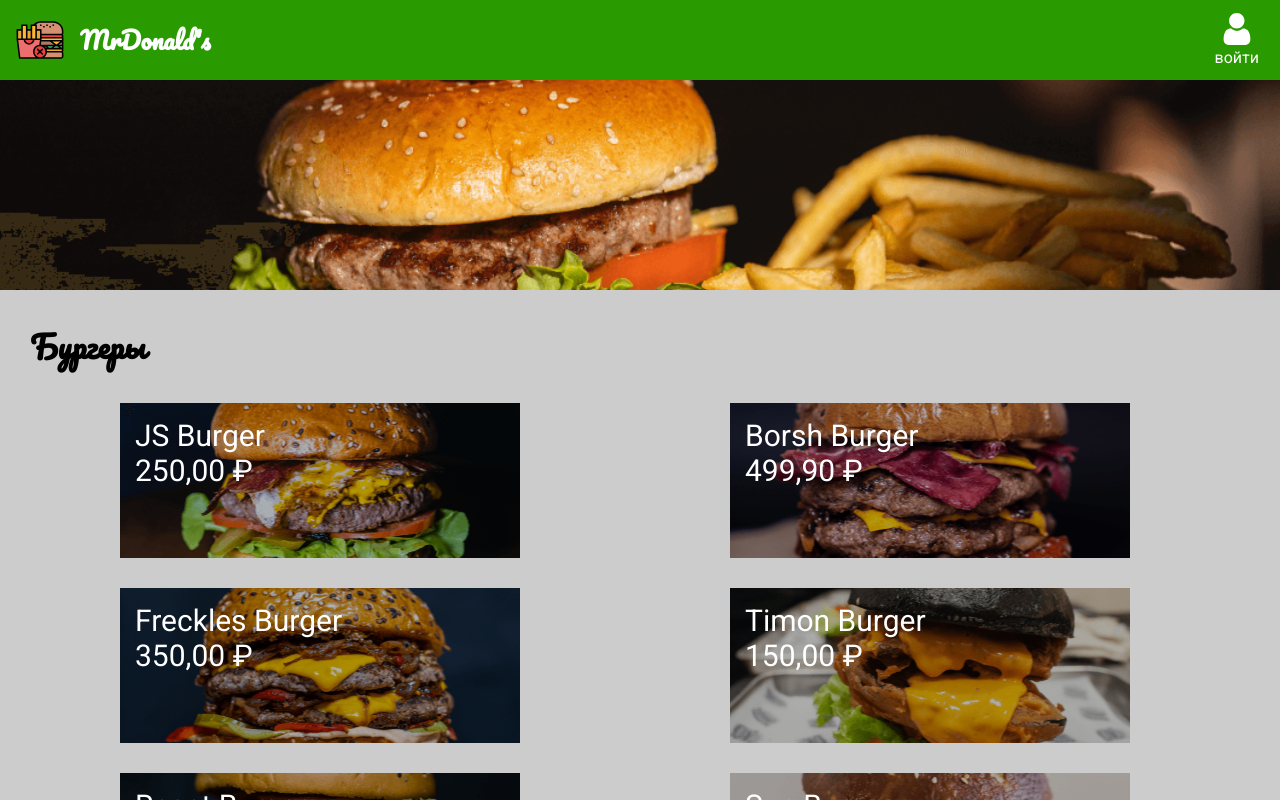
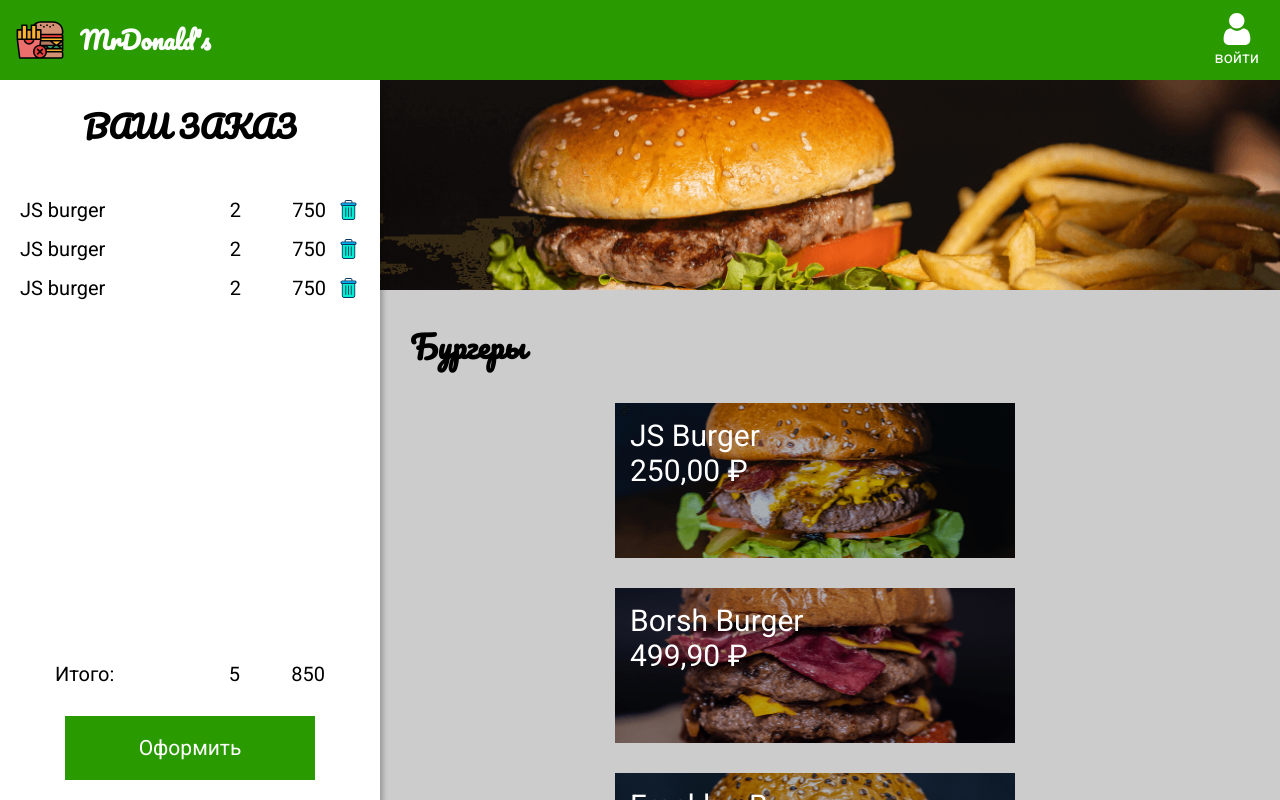
Before and after one commit to Elise1544/glo-academy-react, a React (Create React App) app in the folder mrdonalds/: page / in a window 1280 px wide. Shown: the top 800 px of the page. Built offline with nearby package versions, Linux system fonts and the light colour scheme.

Commit message:
add order

```diff
--- a/mrdonalds/src/App.js
+++ b/mrdonalds/src/App.js
@@ -3,6 +3,7 @@
 import {NavBar} from './Components/Navbar';
 import {Menu} from './Components/Menu';
 import {ModalItem} from './Components/ModalItem';
+import {Order} from './Components/Order';
 
 function App() {
 	const [openItem, setOpenItem] = React.useState(null);
@@ -11,6 +12,7 @@
 		<>
 			<GlobalStyle />
 			<NavBar />
+			<Order></Order>
 			<Menu setOpenItem={setOpenItem} />
 			<ModalItem openItem={openItem} setOpenItem={setOpenItem}></ModalItem>
 		</>
--- a/mrdonalds/src/Components/Button.js
+++ b/mrdonalds/src/Components/Button.js
@@ -1,7 +1,6 @@
-import React from 'react';
 import styled from 'styled-components';
 
-const ButtonStyled = styled.button`
+export const ButtonStyled = styled.button`
 	display: flex;
 	justify-content: center;
 	align-items: center;
@@ -22,5 +21,3 @@
 		background-color: #35741e;
 	}
 `;
-
-export const Button = () => <ButtonStyled>Добавить</ButtonStyled>;
--- a/mrdonalds/src/Components/Menu.js
+++ b/mrdonalds/src/Components/Menu.js
@@ -7,6 +7,7 @@
 const MenuStyled = styled.main`
 	background-color: #ccc;
 	margin-top: 80px;
+	margin-left: 380px;
 `;
 
 const SectionMenu = styled.section`
--- a/mrdonalds/src/Components/ModalItem.js
+++ b/mrdonalds/src/Components/ModalItem.js
@@ -1,6 +1,6 @@
 import React from 'react';
 import styled from 'styled-components';
-import {Button} from './Button';
+import {ButtonStyled} from './Button';
 
 const Overlay = styled.div`
 	position: fixed;
@@ -31,7 +31,7 @@
 	margin-bottom: 20px;
 `;
 
-const Order = styled.div`
+const Context = styled.div`
 	display: flex;
 	flex-direction: column;
 	justify-content: space-between;
@@ -58,13 +58,13 @@
 		<Overlay id="overlay" onClick={closeModal}>
 			<Modal>
 				<Banner img={openItem.img}></Banner>
-				<Order>
+				<Context>
 					<Description>
 						<p>{openItem.name}</p>
 						<p>{openItem.price.toLocaleString('ru-RU', {style: 'currency', currency: 'RUB'})}</p>
 					</Description>
-					<Button />
-				</Order>
+					<ButtonStyled>Добавить</ButtonStyled>
+				</Context>
 			</Modal>
 		</Overlay>
 	);
--- /dev/null
+++ b/mrdonalds/src/Components/Order.js
@@ -0,0 +1,67 @@
+import React from 'react';
+import styled from 'styled-components';
+import {ButtonStyled} from './Button';
+import {OrderListItem} from './OrderListItem';
+
+const OrderStyled = styled.section`
+	position: fixed;
+	top: 80px;
+	left: 0;
+
+	display: flex;
+	flex-direction: column;
+
+	background: #fff;
+	min-width: 380px;
+	height: calc(100% - 80px);
+	box-shadow: 3px 4px 5px rgba(0, 0, 0, 0.25);
+	padding: 20px;
+`;
+
+const OrderTitle = styled.h2`
+	text-align: center;
+	text-transform: uppercase;
+	margin-bottom: 30px;
+`;
+
+const OrderContent = styled.div`
+	flex-grow: 1;
+`;
+
+const OrderList = styled.ul``;
+
+const Total = styled.div`
+	display: flex;
+	margin: 0 35px 30px 35px;
+
+	& span:first-child {
+		flex-grow: 1;
+	}
+`;
+
+const TotalPrice = styled.span`
+	text-align: right;
+	min-width: 65px;
+	margin-left: 20px;
+`;
+
+export const Order = () => {
+	return (
+		<OrderStyled>
+			<OrderTitle>Ваш заказ</OrderTitle>
+			<OrderContent>
+				<OrderList>
+					<OrderListItem></OrderListItem>
+					<OrderListItem></OrderListItem>
+					<OrderListItem></OrderListItem>
+				</OrderList>
+			</OrderContent>
+			<Total>
+				<span>Итого:</span>
+				<span>5</span>
+				<TotalPrice>850</TotalPrice>
+			</Total>
+			<ButtonStyled>Оформить</ButtonStyled>
+		</OrderStyled>
+	);
+};
--- /dev/null
+++ b/mrdonalds/src/Components/OrderListItem.js
@@ -0,0 +1,40 @@
+import React from 'react';
+import styled from 'styled-components';
+import trashIcon from '../image/trash.svg';
+
+const OrderItemStyled = styled.li`
+	display: flex;
+	margin: 15px 0;
+`;
+
+const ItemName = styled.span`
+	flex-grow: 1;
+`;
+
+const ItemPrice = styled.span`
+	margin-left: 20px;
+	margin-right: 10px;
+	min-width: 65px;
+	text-align: right;
+`;
+
+const TrashButton = styled.button`
+	width: 24px;
+	height: 24px;
+	border-color: transparent;
+	background-color: transparent;
+	background-image: url(${trashIcon});
+	background-position: center;
+	background-size: cover;
+	background-repeat: no-repeat;
+	cursor: pointer;
+`;
+
+export const OrderListItem = () => (
+	<OrderItemStyled>
+		<ItemName>JS burger</ItemName>
+		<span>2</span>
+		<ItemPrice>750</ItemPrice>
+		<TrashButton></TrashButton>
+	</OrderItemStyled>
+);
```
Also changed, not shown: mrdonalds/src/image/trash.svg (added).
